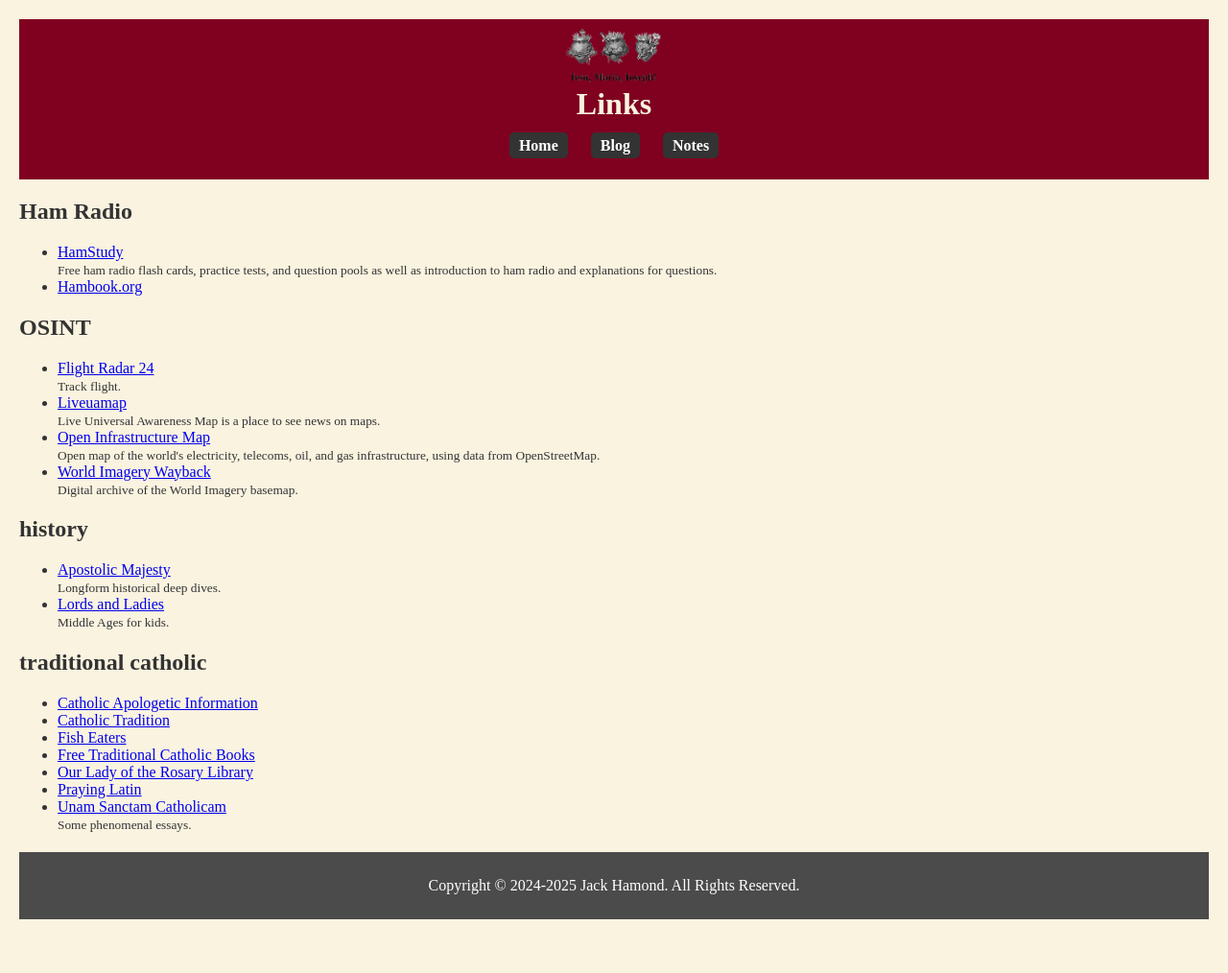
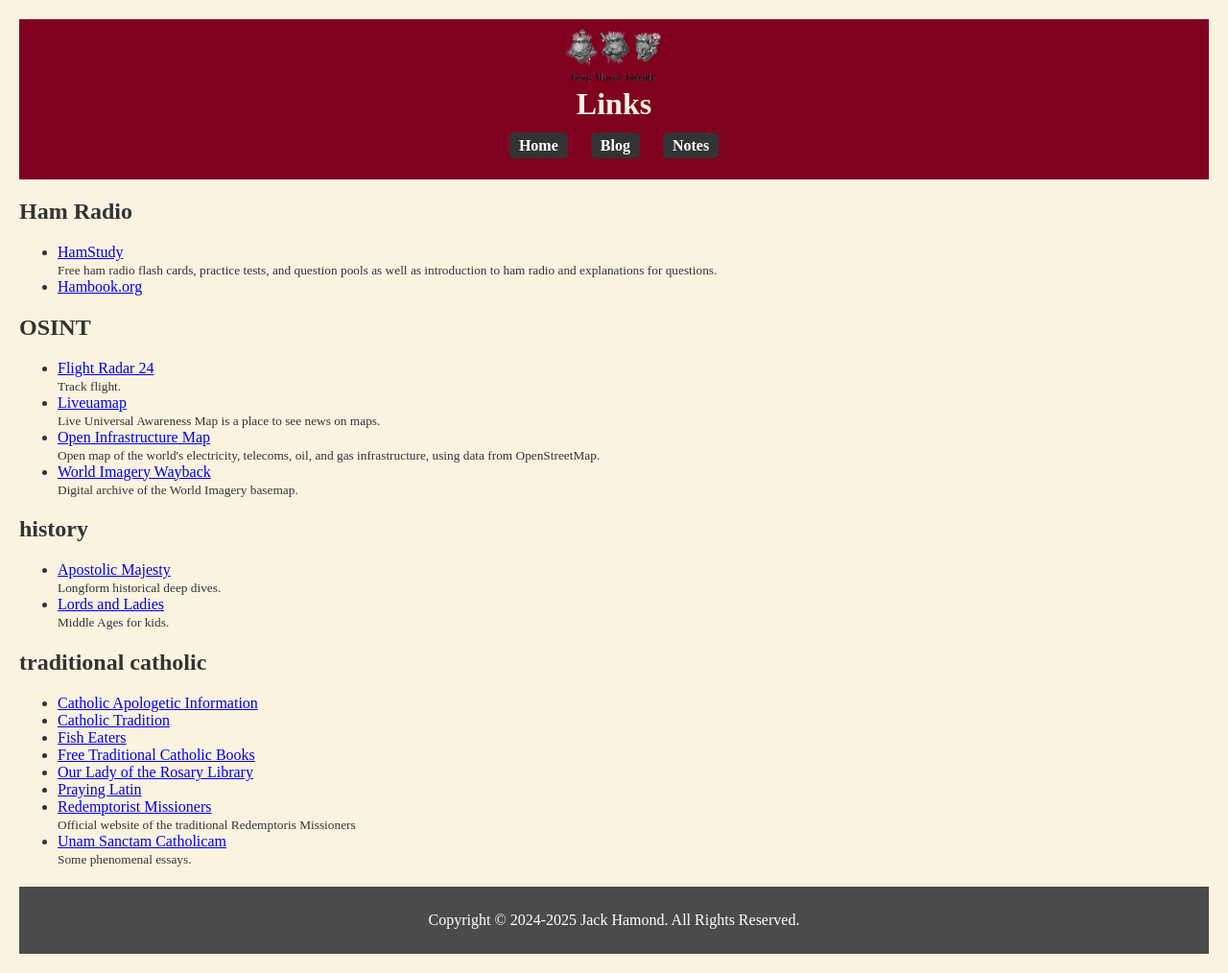
Before and after one commit to jackhamond/jackhamond.github.io, a Jekyll site: the page built from indices/links.html, in a window 1280 px wide. Shown: the whole page at 96% size. Built offline with Jekyll 4.4.1, drawn with Linux system fonts in a browser that asks for light colours; before the commit the page ends 978 px from its top, so only the background shows below that.

Commit message:
Update links.yml

```diff
--- a/_data/links.yml
+++ b/_data/links.yml
@@ -56,6 +56,11 @@
   url: "https://www.prayinglatin.com/"
   tags: ["traditional catholic"]
 
+- title: "Redemptorist Missioners"
+  url: "https://redemptoris.org"
+  description: "Official website of the traditional Redemptoris Missioners"
+  tags: ["traditional catholic"]
+
 - title: "Unam Sanctam Catholicam"
   url: "https://unamsanctamcatholicam.com/"
   description: "Some phenomenal essays."
```
